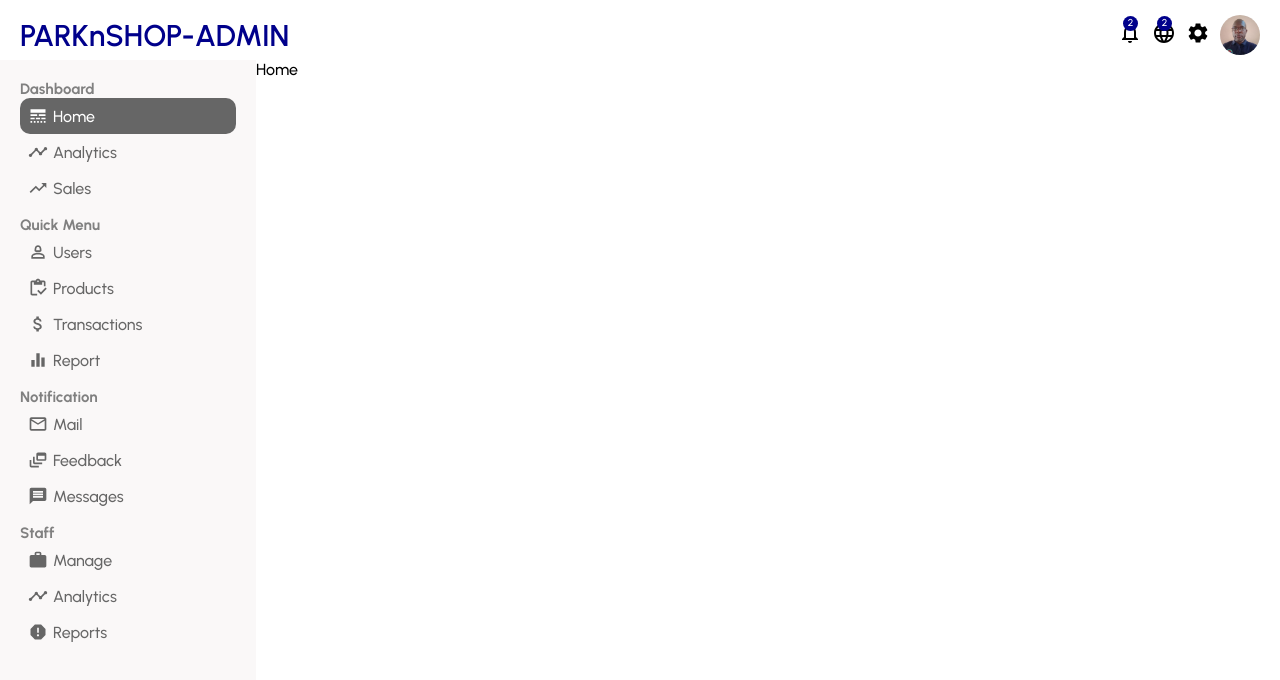
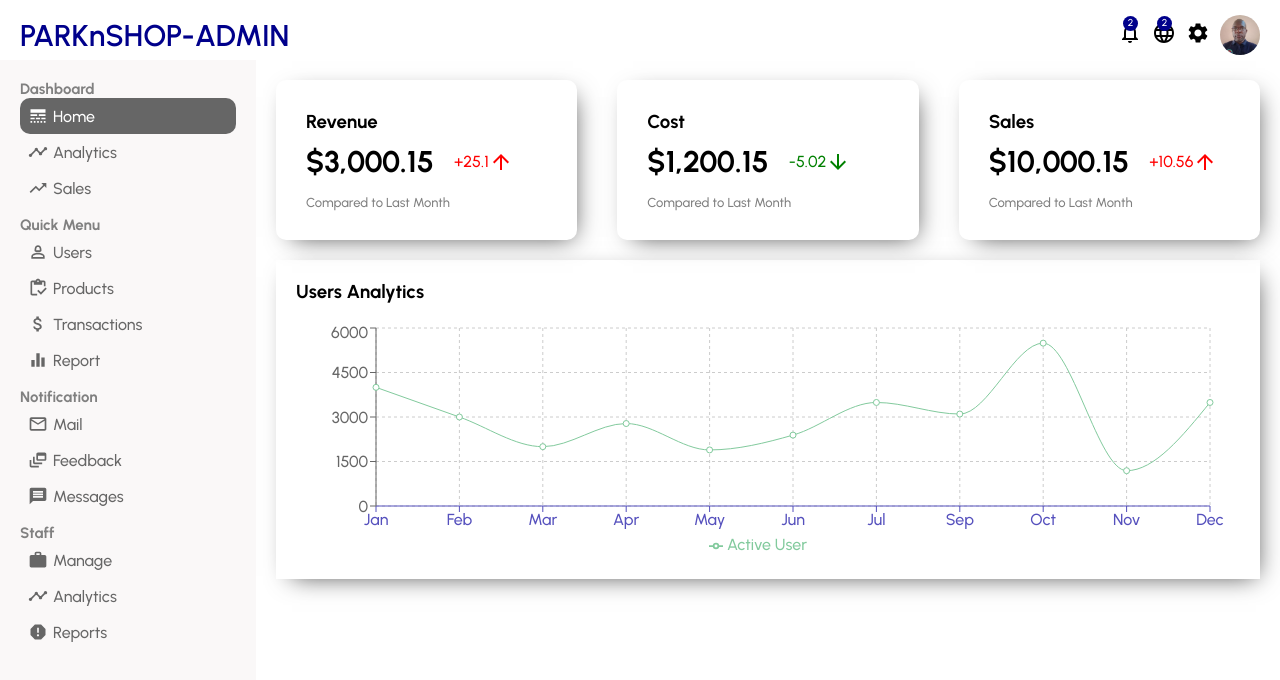
Before and after one commit to efoosag/park-n-shop, a React (Create React App) app in the folder parknshopadmin/: page / in a window 1280 px wide. Shown: the top 680 px of the page. Built offline with nearby package versions, Linux system fonts and the light colour scheme.

Commit message:
add chart

```diff
--- /dev/null
+++ b/parknshopadmin/src/components/Chart.js
@@ -0,0 +1,42 @@
+import styled from "styled-components"
+import { LineChart, Line, XAxis, YAxis, CartesianGrid, Tooltip, Legend, ResponsiveContainer } from "recharts";
+
+
+
+const ChartContainer = styled.div`
+  padding: 20px;
+  margin: 20px;
+  box-shadow: 6px 7px 24px -10px rgba(0,0,0,0.75);
+  -webkit-box-shadow: 6px 7px 24px -10px rgba(0,0,0,0.75);
+  -moz-box-shadow: 6px 7px 24px -10px rgba(0,0,0,0.75);
+`
+const ChartTitle = styled.h3`
+  margin-bottom: 20px;
+`
+const Chart = ({title, data, datakey, grid}) => {
+  return (
+    <ChartContainer>
+      <ChartTitle>{title}</ChartTitle>
+      <ResponsiveContainer width="100%" aspect={4/1}>
+        <LineChart
+          data={data}
+          margin={{
+            top: 5,
+            right: 30,
+            left: 20,
+            bottom: 5,
+          }}
+        >
+          {grid && <CartesianGrid strokeDasharray="3 3" />}
+          <XAxis dataKey="name" stroke="#5550bd"/>
+          <YAxis />
+          <Tooltip />
+          <Legend />
+          <Line type="monotone" dataKey={datakey} stroke="#82ca9d" />
+        </LineChart>
+      </ResponsiveContainer>
+    </ChartContainer>
+  )
+}
+
+export default Chart
--- /dev/null
+++ b/parknshopadmin/src/components/Feature.jsx
@@ -0,0 +1,73 @@
+import { ArrowDownward, ArrowUpward } from "@mui/icons-material"
+import styled from "styled-components"
+
+const FeatureContainer = styled.div`
+  display: flex;
+  justify-content: space-between;
+  margin-top: 20px;
+`
+const FeatureItem = styled.div`
+  flex: 1;
+  margin: 0 20px;
+  padding: 30px;
+  border-radius: 10px;
+  box-shadow: 6px 7px 24px -10px rgba(0,0,0,0.75);
+  -webkit-box-shadow: 6px 7px 24px -10px rgba(0,0,0,0.75);
+  -moz-box-shadow: 6px 7px 24px -10px rgba(0,0,0,0.75);
+`
+const FeatureTitle = styled.h3`
+  margin-bottom: 10px;
+`
+const FeatureDetails = styled.div`
+  display: flex;
+  align-items: center;
+`
+const FeatureMoney = styled.span`
+font-size: 30px;
+font-weight: 700;
+`
+const FeatureDirect = styled.span`
+  display: flex;
+  align-items: center;
+  margin-left: 20px;
+  color: ${props => props.type === "negative" ? "green" : "red"} ;
+`
+const FeatureSubDetails = styled.div`
+  margin-top: 15px;
+  font-size: 13px;
+  color: grey;
+`
+
+
+const Feature = () => {
+  return (
+    <FeatureContainer>
+      <FeatureItem>
+        <FeatureTitle>Revenue</FeatureTitle>
+        <FeatureDetails>
+          <FeatureMoney>$3,000.15</FeatureMoney>
+          <FeatureDirect>+25.1<ArrowUpward /></FeatureDirect>
+        </FeatureDetails>
+        <FeatureSubDetails>Compared to Last Month</FeatureSubDetails>
+      </FeatureItem>
+      <FeatureItem>
+        <FeatureTitle>Cost</FeatureTitle>
+        <FeatureDetails>
+          <FeatureMoney>$1,200.15</FeatureMoney>
+          <FeatureDirect type="negative">-5.02<ArrowDownward /></FeatureDirect>
+        </FeatureDetails>
+        <FeatureSubDetails>Compared to Last Month</FeatureSubDetails>
+      </FeatureItem>
+      <FeatureItem>
+        <FeatureTitle>Sales</FeatureTitle>
+        <FeatureDetails>
+          <FeatureMoney>$10,000.15</FeatureMoney>
+          <FeatureDirect>+10.56<ArrowUpward /></FeatureDirect>
+        </FeatureDetails>
+        <FeatureSubDetails>Compared to Last Month</FeatureSubDetails>
+      </FeatureItem>
+    </FeatureContainer>
+  )
+}
+
+export default Feature
--- /dev/null
+++ b/parknshopadmin/src/data.js
@@ -0,0 +1,47 @@
+
+export const userData = [
+  {
+    name: 'Jan',
+    "Active User": 4000,
+  },
+  {
+    name: 'Feb',
+    "Active User": 3000,
+  },
+  {
+    name: 'Mar',
+    "Active User": 2000,
+  },
+  {
+    name: 'Apr',
+    "Active User": 2780,
+  },
+  {
+    name: 'May',
+    "Active User": 1890,
+  },
+  {
+    name: 'Jun',
+    "Active User": 2390,
+  },
+  {
+    name: 'Jul',
+    "Active User": 3490,
+  },
+  {
+    name: 'Sep',
+    "Active User": 3100,
+  },
+  {
+    name: 'Oct',
+    "Active User": 5490,
+  },
+  {
+    name: 'Nov',
+    "Active User": 1190,
+  },
+  {
+    name: 'Dec',
+    "Active User": 3490,
+  },
+];
--- a/parknshopadmin/src/pages/Home.jsx
+++ b/parknshopadmin/src/pages/Home.jsx
@@ -1,8 +1,21 @@
-import React from 'react'
+import styled from "styled-components"
+import Feature from "../components/Feature"
+import Chart from "../components/Chart"
+import { userData } from "../../src/data"
+
+
+const HomeContainer = styled.div``
+
+const Wrapper = styled.div``
 
 const Home = () => {
   return (
-    <div>Home</div>
+    <HomeContainer>
+      <Wrapper>
+        <Feature />
+        <Chart data={userData} title="Users Analytics" grid datakey="Active User"/>
+      </Wrapper>
+    </HomeContainer>
   )
 }
 
```
